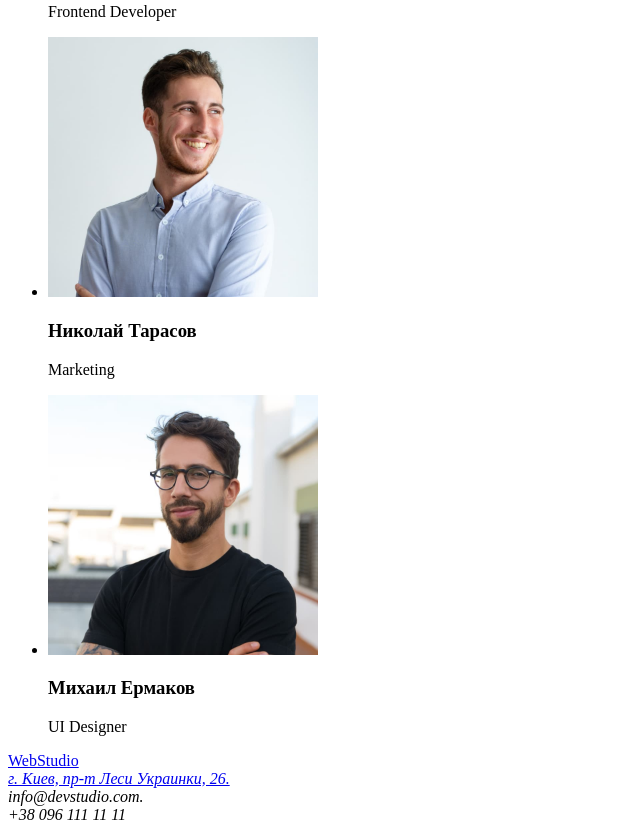
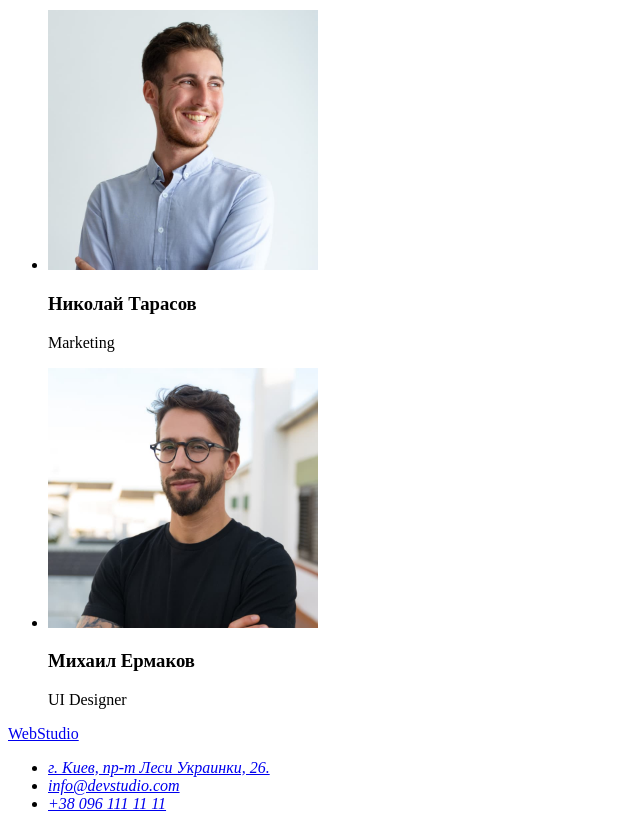
Before and after one commit to DmytroPopko/goit-markup-hw-01, a plain HTML site: page index.html in a window 1280 px wide. Shown: the part 1730-2562 px from the top of the page, without its empty margins (0-640 px from the left). Drawn offline with Linux system fonts and the light colour scheme.

Commit message:
Исправление замечаний
подправил ссылку на сайт
убрал /br
переделал адрес на список

```diff
--- a/index.html
+++ b/index.html
@@ -11,7 +11,7 @@
     <!-- Шапка -->
     <header>
       <nav>
-      <a href="/">WebStudio</a>
+      <a href="./index.html">WebStudio</a>
 
       <ul>
         <li><a href="">Студия</a></li>
@@ -25,13 +25,12 @@
         <li><a href="tel:+380961111111">+38 096 111 11 11</a></li>
       </ul>
     </header>
-    <div></div>
 
     <main>
 
     <!-- Герой -->
       <section>
-        <h1>Эффективные решения <br /> для вашего бизнеса</h1>
+        <h1>Эффективные решения для вашего бизнеса</h1>
         <button type="button">Заказать услугу</button>
       </section>
 
@@ -133,9 +132,11 @@
       <a href="/">WebStudio</a>
       <!-- Адресс -->
       <address>
-      <a href="https://goo.gl/maps/piqngm7oDQpEDh6u6" target="_blank" rel="noopener nofollow noreferrer">г. Киев, пр-т Леси Украинки, 26.</a><br>
-      info@devstudio.com.<br>
-      +38 096 111 11 11
+      <ul>
+        <li><a href="https://goo.gl/maps/piqngm7oDQpEDh6u6" target="_blank" rel="noopener nofollow noreferrer">г. Киев, пр-т Леси Украинки, 26.</a></li>
+        <li><a href="mailto:info@devstudio.com">info@devstudio.com</a></li>
+        <li><a href="tel:+380961111111">+38 096 111 11 11</a></li>
+      </ul>
       </address>
     </footer>
   </body>
```
